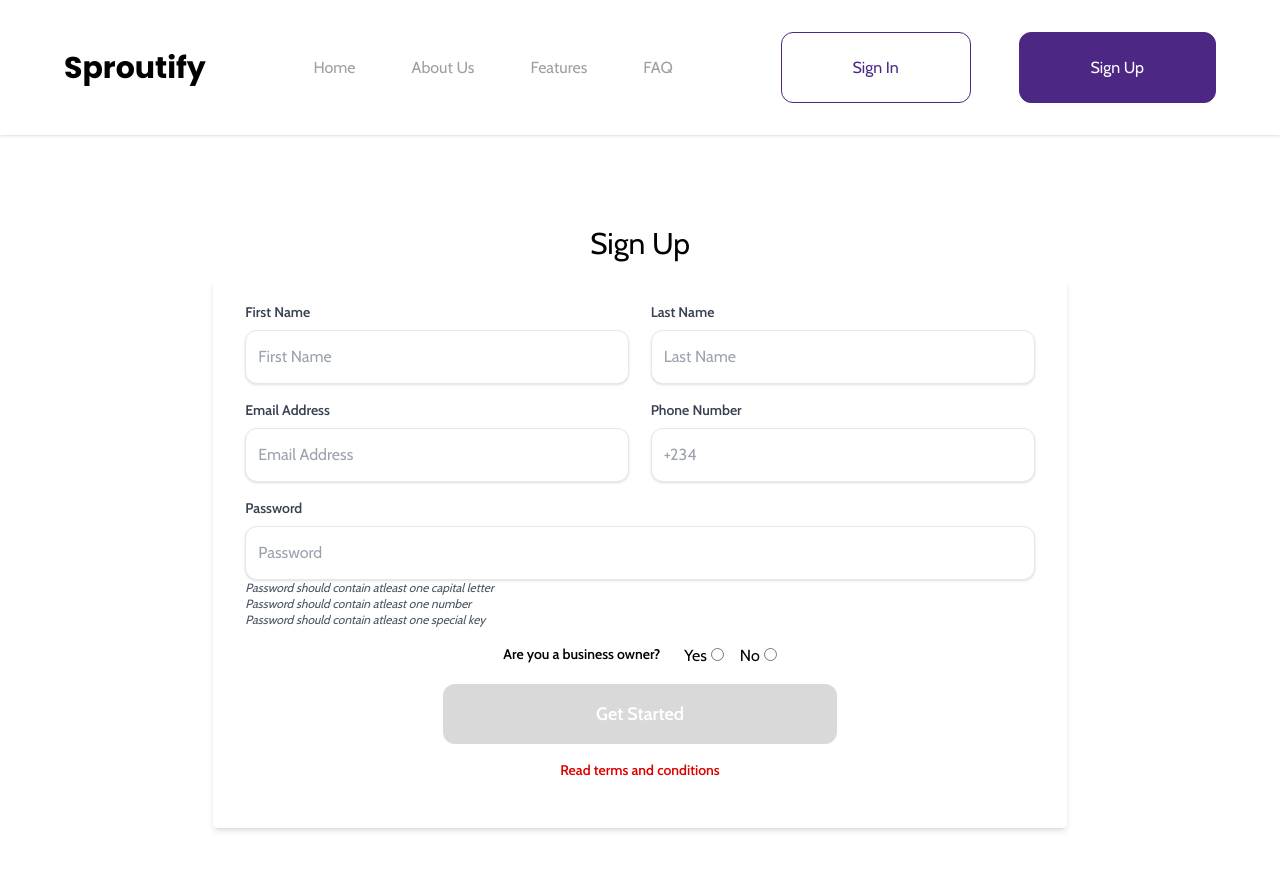
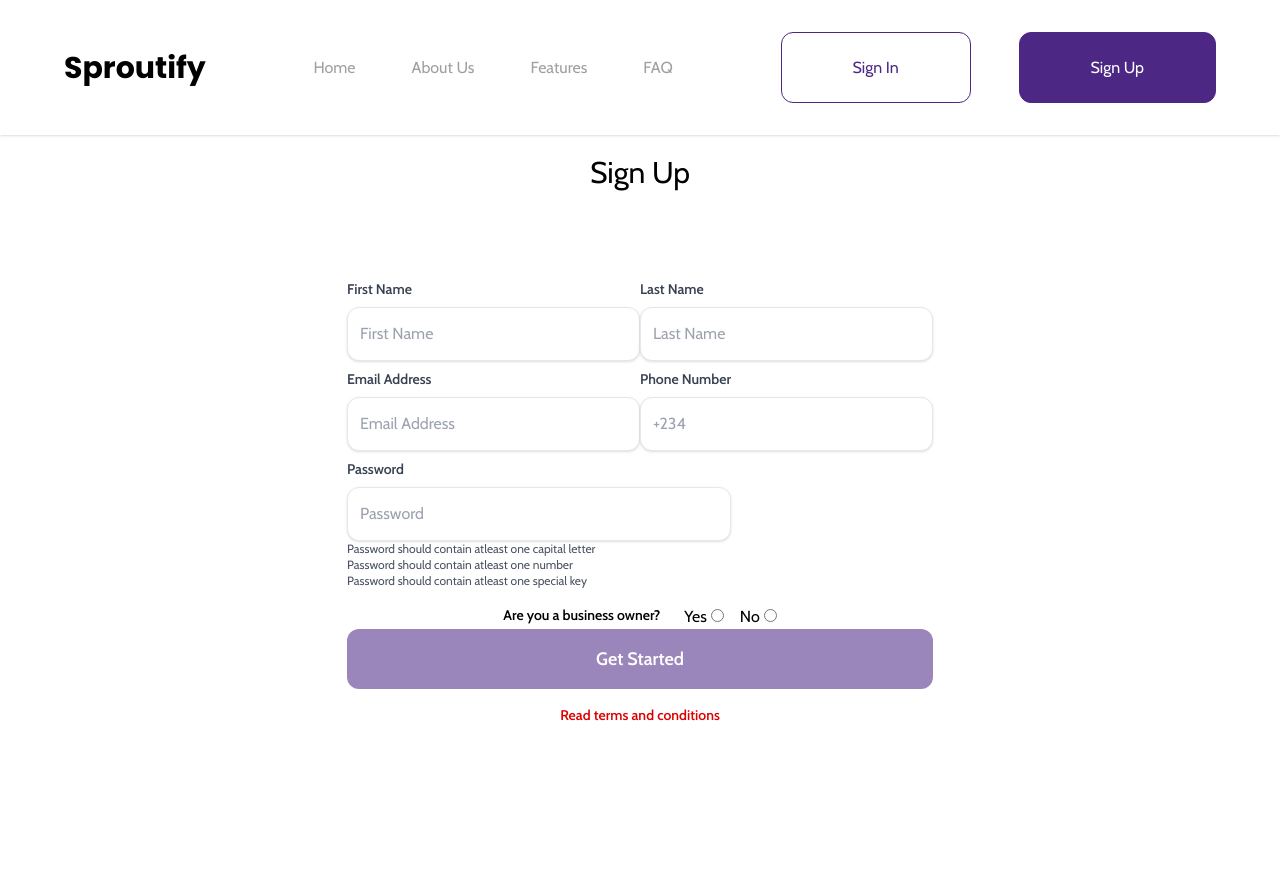
Before and after one commit to CISH-NG/Sproutify, a Next.js app: page /signup in a window 1280 px wide. Shown: the top 870 px of the page. After the commit the page ends 800 px from the top, so only its background shows below. Built offline with nearby package versions, Linux system fonts and the light colour scheme.

Commit message:
WIP-Implementing m.q., state management on Sign Up

```diff
--- a/src/pages/signin.tsx
+++ b/src/pages/signin.tsx
@@ -30,7 +30,7 @@ function Signin() {
 
 	return (
 		<DefaultLayout>
-			<div className="my-16 flex h-[calc(100vh-135px)] flex-col items-center justify-center px-[5%] lg:my-0">
+			<div className="my-16 flex h-[calc(100vh-135px)] flex-col items-center justify-center px-[5%] lg:my-20">
 				<h1 className="mb-10 text-3xl">Sign In</h1>
 
 				<form
--- a/src/pages/signup.tsx
+++ b/src/pages/signup.tsx
@@ -1,24 +1,63 @@
-import React from 'react';
+import React, { useEffect, useState } from 'react';
 import DefaultLayout from '@/layouts/DefaultLayout';
 
 function SignUp() {
+	const [firstName, setFirstName] = useState(' ');
+	const [lastName, setLastName] = useState(' ');
+	const [email, setEmail] = useState('');
+	const [phoneNumber, setPhoneNumber] = useState('');
+	const [password, setPassword] = useState('');
+	const [isFormFilled, setIsFormFilled] = useState(false);
+
+	useEffect(() => {
+		if (
+			firstName.trim() !== '' &&
+			lastName.trim() !== '' &&
+			email.trim() !== '' &&
+			phoneNumber.trim() !== '' &&
+			password.trim() !== ''
+		) {
+			setIsFormFilled(true);
+		} else {
+			setIsFormFilled(false);
+		}
+	}, [firstName, lastName, email, phoneNumber, password]);
+
+	function handleInputChange(event: React.FormEvent<HTMLFormElement>) {
+		const { id, value } = event.target as HTMLInputElement;
+
+		if (id === 'firstname') {
+			setFirstName(value);
+		} else if (id === 'lastname') {
+			setLastName(value);
+		} else if (id === 'email') {
+			setEmail(value);
+		} else if (id === 'phonenumber') {
+			setPhoneNumber(value);
+		} else if (id === 'password') {
+			setPassword(value);
+		}
+	}
+
 	return (
 		<DefaultLayout>
-			<div className="flex h-screen flex-col items-center justify-center">
-				<h1 className="text-3xl">Sign Up</h1>
-				<div className="w-2/3">
-					<form className="mb-4 mt-4 rounded bg-white px-8 pt-6 pb-8 shadow-md">
-						<div className="mb-4 flex flex-row justify-between">
+			<div className="flex h-[calc(100vh-135px)] flex-col items-center justify-center">
+				<h1 className="mb-10 text-3xl">Sign Up</h1>
+				<form
+					className="mx-auto mb-4 mt-4 w-full max-w-5xl rounded bg-white px-8 pt-6 pb-8 sm:w-[650px]"
+					onChange={handleInputChange}
+				>
+					<div className="my-2 flex  flex-col justify-between sm:flex-row">
 						<div className="w-96">
 							<label
 								className="mb-2 block text-sm font-bold text-gray-700"
-									htmlFor="fname"
+								htmlFor="firstname"
 							>
 								First Name
 							</label>
 							<input
-									className="focus:shadow-outline w-full appearance-none rounded-xl border py-4 px-3 leading-tight text-gray-700 shadow focus:outline-none"
-									id="fname"
+								className=" w-full appearance-none rounded-xl border py-4 px-3 leading-tight text-gray-700 shadow focus:outline-none"
+								id="firstname"
 								type="text"
 								placeholder="First Name"
 							/>
@@ -26,19 +65,19 @@ function SignUp() {
 						<div className="w-96">
 							<label
 								className="mb-2 block text-sm font-bold text-gray-700"
-									htmlFor="lname"
+								htmlFor="lastname"
 							>
 								Last Name
 							</label>
 							<input
-									className="focus:shadow-outline w-full appearance-none rounded-xl border py-4 px-3 leading-tight text-gray-700 shadow focus:outline-none"
-									id="lname"
+								className=" w-full appearance-none rounded-xl border py-4 px-3 leading-tight text-gray-700 shadow focus:outline-none"
+								id="lastname"
 								type="text"
 								placeholder="Last Name"
 							/>
 						</div>
 					</div>
-						<div className="mb-4 flex flex-row justify-between">
+					<div className="my-2 flex  flex-col justify-between sm:flex-row">
 						<div className="w-96">
 							<label
 								className="mb-2 block text-sm font-bold text-gray-700"
@@ -53,7 +92,7 @@ function SignUp() {
 								placeholder="Email Address"
 							/>
 						</div>
-							<div className="w-96">
+						<div className="w-96 ">
 							<label
 								className="mb-2 block text-sm font-bold text-gray-700"
 								htmlFor="phonenumber"
@@ -68,8 +107,8 @@ function SignUp() {
 							/>
 						</div>
 					</div>
-						<div className="mb-4">
-							<div>
+					<div className="my-2">
+						<div className="w-96">
 							<label
 								className="mb-2 block text-sm font-bold text-gray-700"
 								htmlFor="password"
@@ -77,18 +116,18 @@ function SignUp() {
 								Password
 							</label>
 							<input
-									className="focus:shadow-outline w-full appearance-none rounded-xl border py-4 px-3 leading-tight text-gray-700 shadow focus:outline-none"
+								className="w-full appearance-none rounded-xl border py-4 px-3 leading-tight text-gray-700 shadow focus:outline-none"
 								id="password"
 								type="text"
 								placeholder="Password"
 							/>
-								<p className="text-xs italic text-gray-600">
+							<p className="text-xs  text-gray-600">
 								Password should contain atleast one capital letter
 							</p>
-								<p className="text-xs italic text-gray-600">
+							<p className="text-xs  text-gray-600">
 								Password should contain atleast one number{' '}
 							</p>
-								<p className="text-xs italic text-gray-600">
+							<p className="text-xs  text-gray-600">
 								Password should contain atleast one special key
 							</p>
 						</div>
@@ -118,7 +157,9 @@ function SignUp() {
 						</div>
 						<div className="flex justify-center">
 							<button
-									className="focus:shadow-outline mt-4 w-1/2 rounded-xl bg-[#D9D9D9] py-4 px-4 text-lg font-bold text-white hover:bg-gray-500 focus:outline-none"
+								className={`w-full rounded-xl  ${
+									isFormFilled ? 'bg-[#4C2884]' : 'bg-[#4c28848f]'
+								} py-4 px-4 text-lg font-bold text-white`}
 								type="button"
 							>
 								Get Started
@@ -135,7 +176,6 @@ function SignUp() {
 					</div>
 				</form>
 			</div>
-			</div>
 		</DefaultLayout>
 	);
 }
```
Lines whose indentation alone changed are shown as unchanged.
